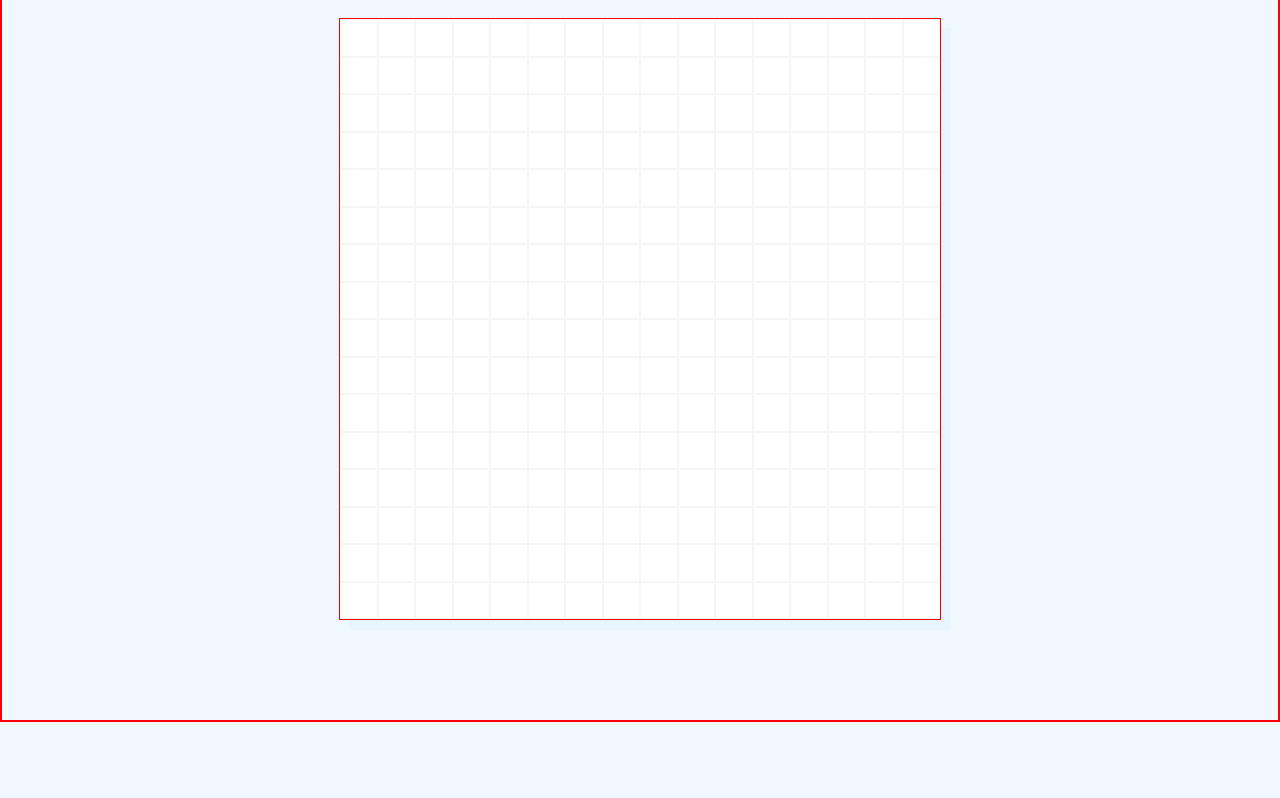
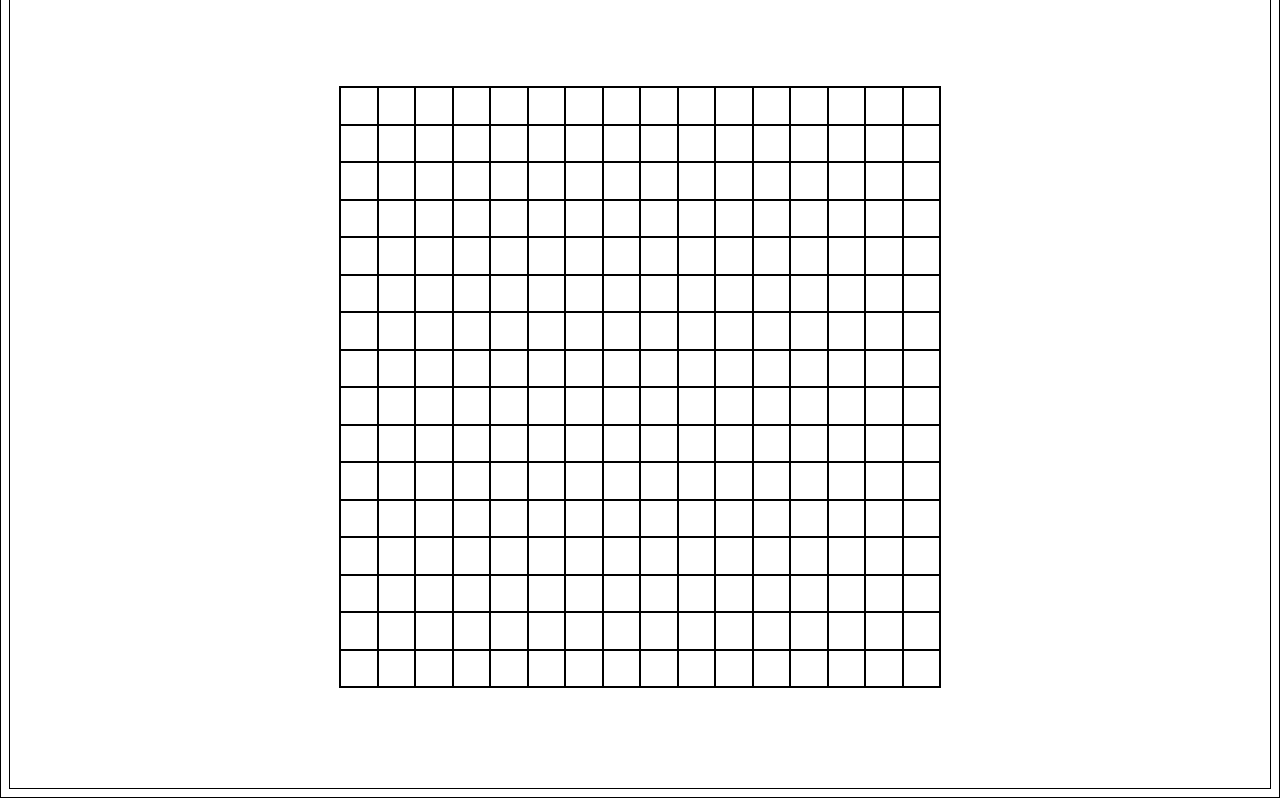
Before and after one commit to kraftwerkit/Etch-A-Sketch, a plain HTML site: page index.html in a window 1280 px wide. Shown: the part 84-882 px from the top of the page. Before the commit the page ends 806 px from the top, so only its background shows below. Drawn offline with Linux system fonts and the light colour scheme.

Commit message:
Create a 16x16 grid (hardcoded) my way

```diff
--- a/etchasketch.js
+++ b/etchasketch.js
@@ -1,30 +1,16 @@
-//* Create a 16 by 16 grid *//
+const SketchArea = document.querySelector("#sketch-area");     //Define sketch area
 
-const SIDE = 600;
-let row = 16;
-let col = 16;
+//Create a 16x16 grid //
 
-const sketchArea = document.querySelector("#sketch-area");   //*Creates 600 by 600 sketch area*//
-sketchArea.style.width = `${SIDE}px`;
-sketchArea.style.height = `${SIDE}px`;
-
-//**Changes Cell Color */
-function setBackgroundColor() {
-  this.style.backgroundColor = "black";
+function createGrid() {
+  for (let i=1; i<=256; i++) {                     //This loop creates 256 divs.
+    const box = document.createElement("div")
+    box.style.width=box.style.height="37.5px"  /// 600/16=37.5
+    box.classList.add("box")
+    SketchArea.appendChild(box);
+}
 }
 
-//**Creates the cells with a for loop*//
-function createGridCells() {
-  for (let i =0; i < (row*col); i++) {
-    const gridCell = document.createElement("div")
-    gridCell.style.width = `${(SIDE/col) -2}px`;
-    gridCell.style.height = `${(SIDE/row) -2}px`;
-    gridCell.classList.add("cell");
+createGrid()
 
-    sketchArea.appendChild(gridCell);
-
-    gridCell.addEventListener("mouseover", setBackgroundColor)
-  }
-}
-
-createGridCells()
+//Create a black pixelated trail //
--- a/index.html
+++ b/index.html
@@ -8,6 +8,7 @@
     <link rel="stylesheet" href="stylesheet.css">
 </head>
 <body>
+    <h1>Kelly's Sketchpad</h1>
     <div id="sketch-area" class="container"></div>
 </body>
 </html>
--- a/stylesheet.css
+++ b/stylesheet.css
@@ -1,21 +1,17 @@
-* {
-   border: 1px solid red;
-   margin: 0;
-   padding: 0;
+* { border: black solid 1px}
+
+#sketch-area {
+    display:flex;
+    flex-wrap:wrap;
+    width: 600px;
+    height: 600px;
+    margin: 100px auto;
 }
 
-body {
-    background-color: aliceblue;
+.box {border: black solid 1px;
+    box-sizing: border-box;  /**actual width and height**/
 }
 
-#sketch-area {
-    margin: 100px auto;
-    background-color: white;
-    display: flex;
-    flex-wrap: wrap;
-    box-shadow: 10px 10px rgba(0, 170, 225, 0.034)
-    }
-
-.cell {
-    border: 1px solid whitesmoke;
+h1 {
+    text-align:center;
 }
```
